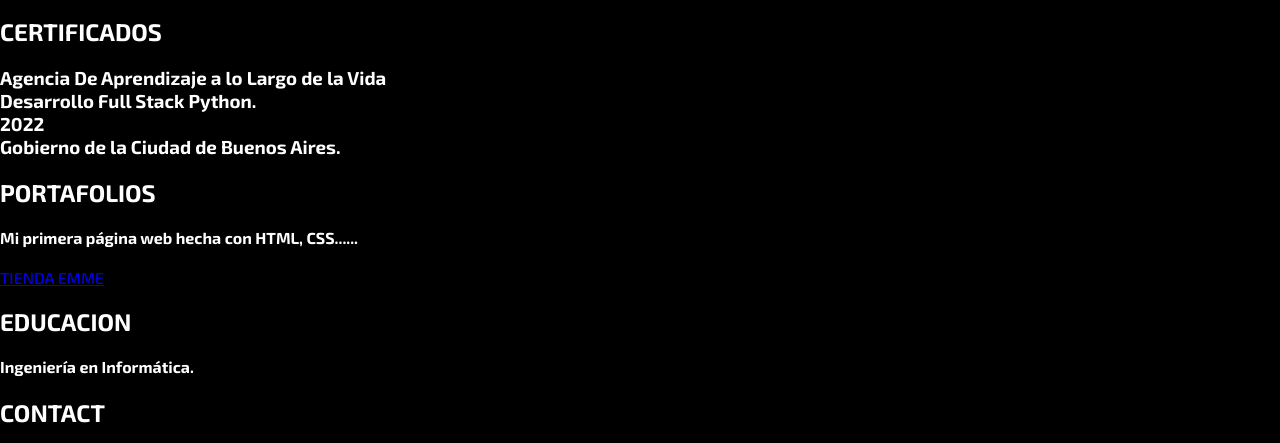
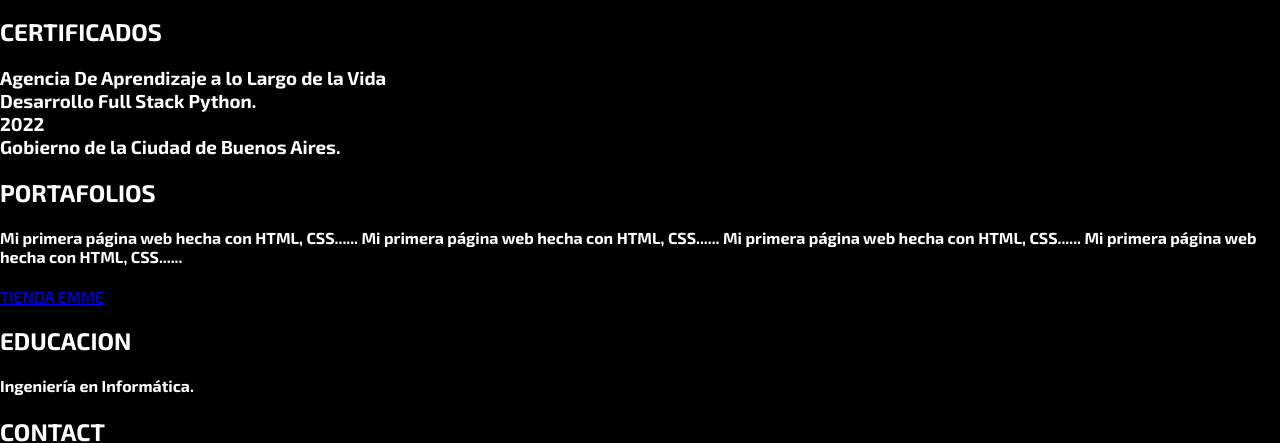
Before and after one commit to marosato/portfolio, a plain HTML site: page index.html in a window 1280 px wide. Shown: the part 691-1134 px from the top of the page. Drawn offline with nearby package versions, Linux system fonts and the light colour scheme; a web font is replaced by a local one.

Commit message:
Update (generated by blackbox.ai )

```diff
--- a/index.html
+++ b/index.html
@@ -130,6 +130,9 @@
         <div class="portfolio">
             <h2> PORTAFOLIOS </h2>
             <h4>
+                Mi primera página web hecha con HTML, CSS......
+                Mi primera página web hecha con HTML, CSS......
+                Mi primera página web hecha con HTML, CSS......
                 Mi primera página web hecha con HTML, CSS......
             </h4>
             <a href="https://tiendaemme.netlify.app/"> TIENDA EMME </a>
```
Also changed, not shown: main.css (line endings or trailing spaces).
